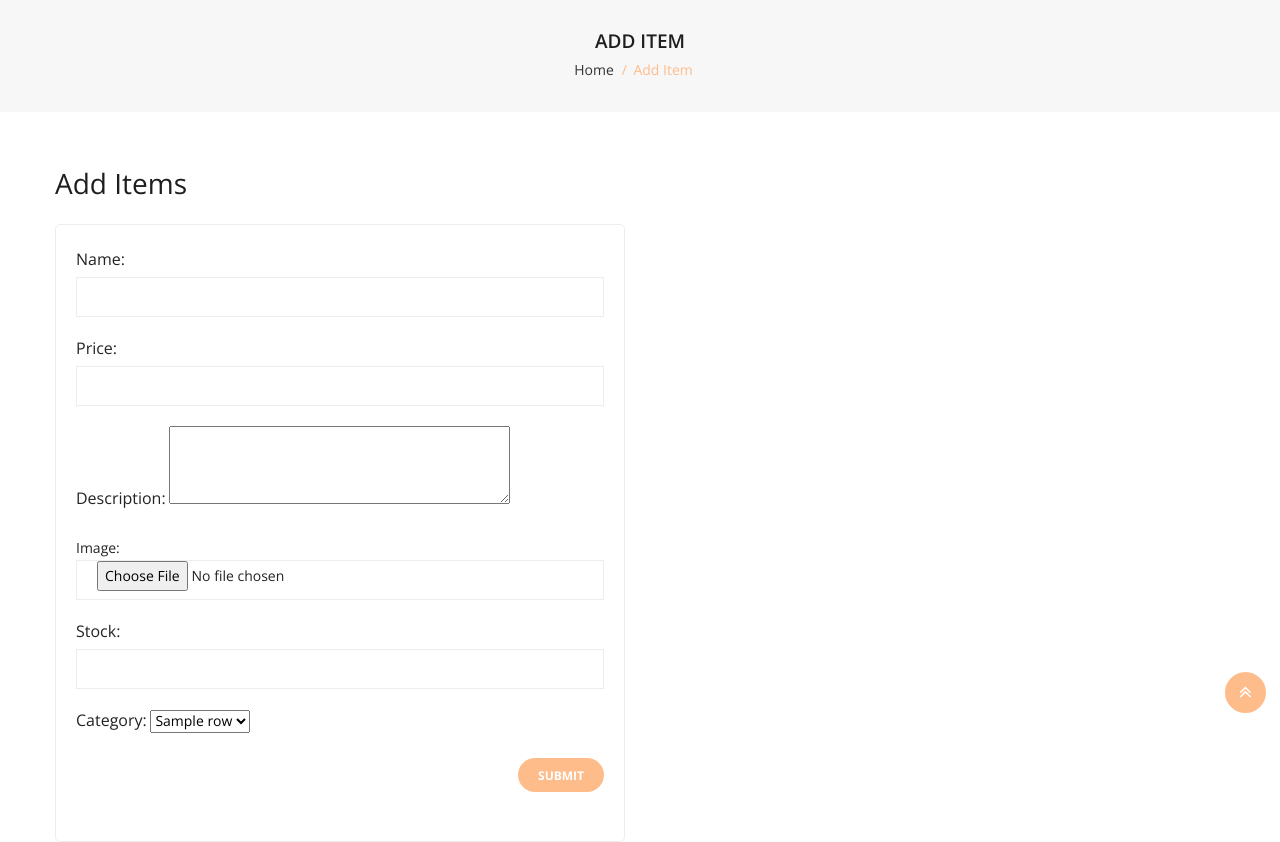
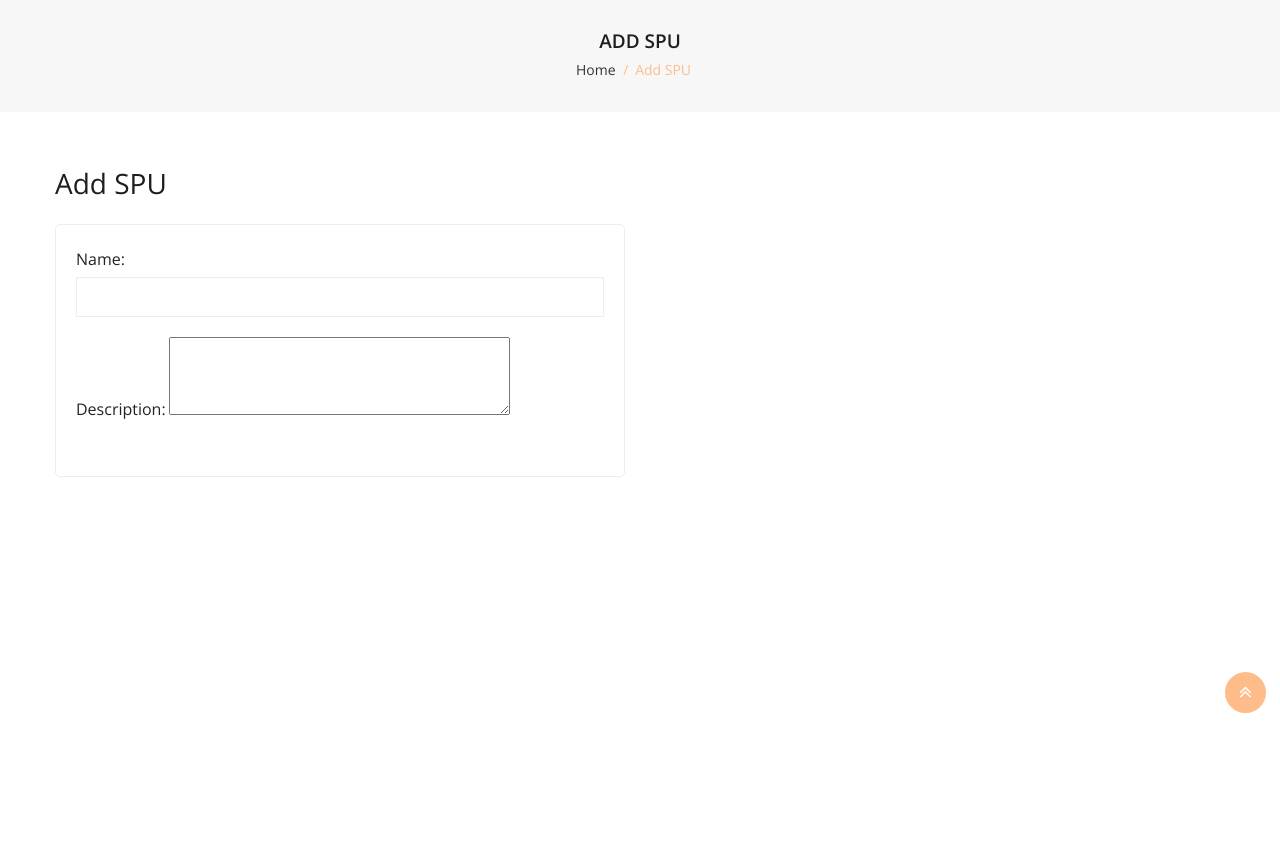
Before and after one commit to YouanZhang/Database-training, a Flask app: template 修改了前端的项目/Shopping-Cart/templates/add_spu.html in a window 1280 px wide. After the commit the page ends 713 px from the top, so only its background shows below. Run offline with Flask 2, Linux system fonts and the light colour scheme; the template is opened without the code that fills it: most values are stand-ins (such as "Sample title", 1, 10 or a date in 2020); some libraries are stand-ins or nearby versions.

Commit message:
upd add_sku/spu

```diff
--- a/修改了前端的项目/Shopping-Cart/templates/add_spu.html
+++ b/修改了前端的项目/Shopping-Cart/templates/add_spu.html
@@ -70,10 +70,10 @@
             <div class="row">
                 <div class="col-12">
                     <div class="breadcrumb_content">
-                        <h3>Add Item</h3>
+                        <h3>Add SPU</h3>
                         <ul>
                             <li><a href="index.html">home</a></li>
-                            <li>Add Item</li>
+                            <li>Add SPU</li>
                         </ul>
                     </div>
                 </div>
@@ -90,39 +90,15 @@
                 <div class="col-lg-6 col-md-6">
                     <div class="account_form register">
 
-                        <h2>Add items</h2>
+                        <h2>Add SPU</h2>
                         <form action="/addItem" method="POST" enctype="multipart/form-data">
                             <p>
                                 <label>Name: </label>
                                 <input type="text" name="name">
                             </p>
                             <p>
-                                <label>Price: </label>
-                                <input type="text" name="price">
-                            </p>
-                            <p>
                                 <label>Description: </label>
                                 <textarea name="description" rows=3 cols="40"></textarea>
-                            </p>
-                            <p>
-                                Image:
-                                <input type="file" name="image">
-                            </p>
-                            <p>
-                                <label>Stock: </label>
-                                <input type="text" name="stock">
-                            </p>
-                            <p>
-                                <label>Category: </label>
-                                <select name="category">
-									{% for row in categories %}
-									<option value="{{row[0]}}">{{row[1]}}</option>
-									{% endfor %}<br>
-									<!-- Test:<input type="text" name="test"><br> -->
-								</select>
-                                <div class="login_submit">
-                                    <button type="submit"> submit</button>
-                                </div>
                             </p>
                         </form>
 
--- a/修改了前端的项目/Shopping-Cart/templates/myshop.html
+++ b/修改了前端的项目/Shopping-Cart/templates/myshop.html
@@ -114,7 +114,8 @@
                                         <li><a href="#">小米 10</a></li>
                                     </ul>
                                 </li>
-                                <li><a href="/add_spu">新增</a>
+                                <!-- 这里写新增spu的链接 -->
+                                <li><a href="">新增</a>
                                 </li>
                                 {% for i in list1 %}
                                 <li>{{i}}</li>
@@ -170,7 +171,8 @@
                     </div>
                     <div class="col-12">
                         <butto>
-                            <a href="/add">添加商品</a>
+                            <!-- 这里放添加sku的链接 -->
+                            <a href="">添加商品</a>
                         </butto>
                     </div>
                 </div>
```
Also changed, not shown: 修改了前端的项目/Shopping-Cart/templates/add_sku.html (renamed from 修改了前端的项目/Shopping-Cart/templates/add.html, +4 -4 lines), 修改了前端的项目/Shopping-Cart/templates/cart.html (+15 -8 lines).
